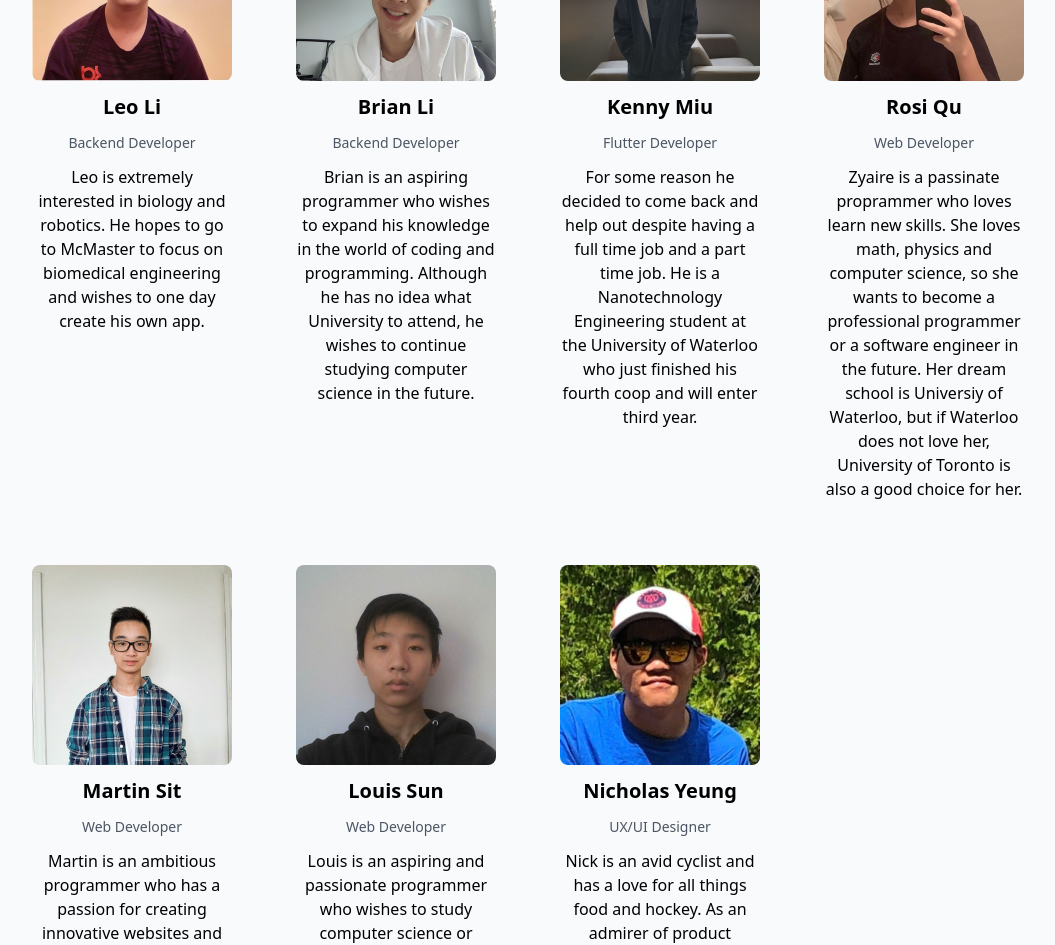
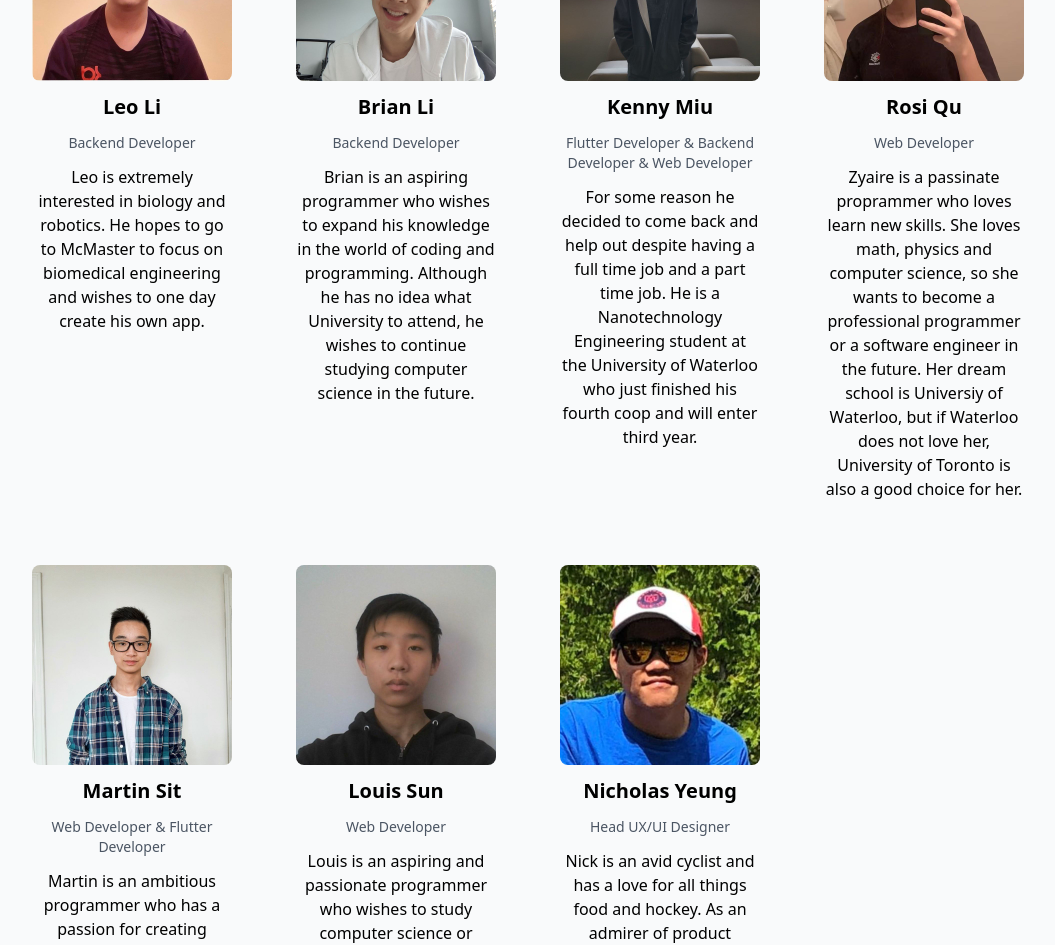
Before and after one commit to stau-app-dev/app-website, a Nuxt app: page /team in a window 1280 px wide. Shown: the part 1180-2125 px from the top of the page, without its empty margins (112-1167 px from the left). Built offline with nearby package versions, Linux system fonts and the light colour scheme.

Commit message:
feat: req

```diff
--- a/pages/team.vue
+++ b/pages/team.vue
@@ -58,7 +58,7 @@ export default Vue.extend({
             },
             {
               name: 'Kenny Miu',
-              position: 'Flutter Developer',
+              position: 'Flutter Developer & Backend Developer & Web Developer',
               image: 'kenny_miu.jpg',
               bio: 'For some reason he decided to come back and help out despite having a full time job and a part time job. He is a Nanotechnology Engineering student at the University of Waterloo who just finished his fourth coop and will enter third year.',
             },
@@ -70,7 +70,7 @@ export default Vue.extend({
             },
             {
               name: 'Martin Sit',
-              position: 'Web Developer',
+              position: 'Web Developer & Flutter Developer',
               image: 'martin_sit.jpg',
               bio: 'Martin is an ambitious programmer who has a passion for creating innovative websites and applications. He wishes to attend the University of Waterloo in hopes of pursuing a career in computer science. He aims to one day build a revolutionary technology-focused business that could change the world.',
             },
@@ -82,7 +82,7 @@ export default Vue.extend({
             },
             {
               name: 'Nicholas Yeung',
-              position: 'UX/UI Designer',
+              position: 'Head UX/UI Designer',
               image: 'nicholas_yeung.jpg',
               bio: 'Nick is an avid cyclist and has a love for all things food and hockey. As an admirer of product design, and urban planning, Nick hopes to go into either of those fields. In the future Nick plans to pursue cycling competitively.',
             },
```
